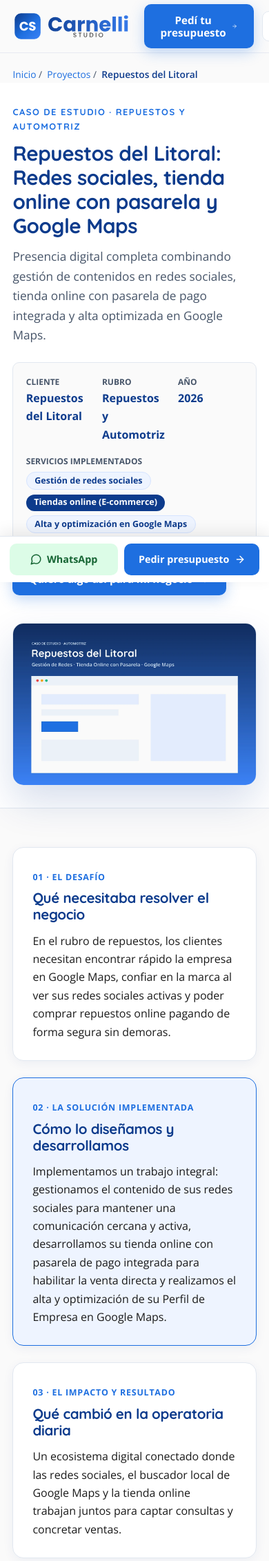
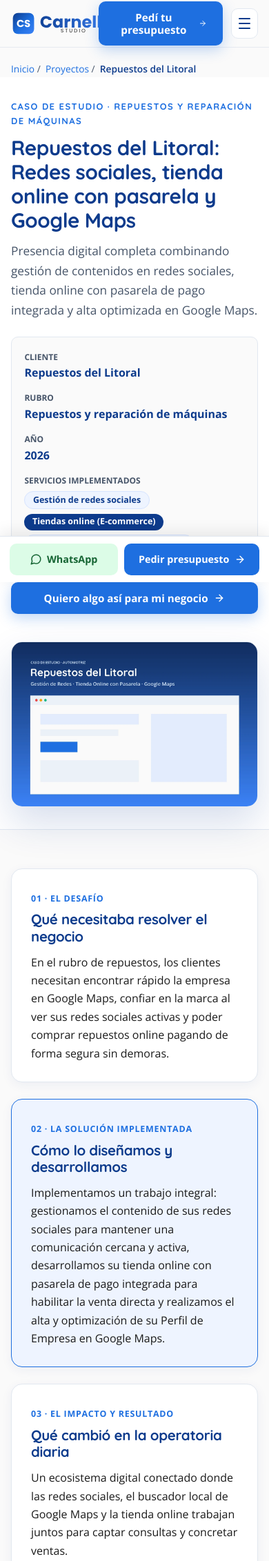
Before and after one commit to AlexG1223/Carnelli-Studio-Web, a PHP site: page /proyectos/repuestos-del-litoral in a window 390 px wide. Shown: the top 2263 px of the page at 69% size. Run offline with PHP 8.4, Linux system fonts and the light colour scheme.

Commit message:
fix(ui): corregir desborde responsive en mobile y contraste en hover de botones/enlaces sobre fondo azul

```diff
--- a/app/config/config.php
+++ b/app/config/config.php
@@ -79,6 +79,6 @@ if ($configuredUrl === '' || (!$isLocal && str_contains($configuredUrl, 'localho
 define('APP_ENV', $appEnv);
 define('BASE_URL', rtrim($configuredUrl, '/'));
 define('BASE_PATH', $scriptDir);
-define('ASSETS_VERSION', '2.1.0');
+define('ASSETS_VERSION', '2.2.0');
 define('DATA_PATH', APP_PATH . '/data');
 define('STORAGE_PATH', APP_PATH . '/storage');
--- a/app/data/clientes.json
+++ b/app/data/clientes.json
@@ -14,7 +14,7 @@
         "id": 2,
         "nombre": "Repuestos del Litoral",
         "slug": "repuestos-del-litoral",
-        "rubro": "Repuestos y Automotriz",
+        "rubro": "Repuestos y reparación de máquinas",
         "logo": "",
         "web_url": "",
         "instagram_url": "",
@@ -36,7 +36,7 @@
         "id": 4,
         "nombre": "Piscinas Fiji",
         "slug": "piscinas-fiji",
-        "rubro": "Piscinas y Exteriores",
+        "rubro": "Piscinas y Spa",
         "logo": "",
         "web_url": "",
         "instagram_url": "",
--- a/app/data/proyectos.json
+++ b/app/data/proyectos.json
@@ -46,7 +46,7 @@
         "titulo": "Repuestos del Litoral: Redes sociales, tienda online con pasarela y Google Maps",
         "cliente_id": 2,
         "cliente_nombre": "Repuestos del Litoral",
-        "rubro": "Repuestos y Automotriz",
+        "rubro": "Repuestos y reparación de máquinas",
         "anio": 2026,
         "servicios_ids": [
             1,
@@ -126,7 +126,7 @@
         "titulo": "Piscinas Fiji: Landing page comercial y asesoramiento digital",
         "cliente_id": 4,
         "cliente_nombre": "Piscinas Fiji",
-        "rubro": "Piscinas y Exteriores",
+        "rubro": "Piscinas y Spa",
         "anio": 2026,
         "servicios_ids": [
             7,
--- a/assets/css/base.css
+++ b/assets/css/base.css
@@ -92,6 +92,8 @@
 html {
     scroll-behavior: smooth;
     -webkit-text-size-adjust: 100%;
+    overflow-x: hidden;
+    width: 100%;
 }
 
 body {
@@ -101,6 +103,8 @@ body {
     color: var(--negro-texto);
     background-color: var(--fondo-claro);
     overflow-x: hidden;
+    width: 100%;
+    max-width: 100vw;
     padding-bottom: 68px; /* Espacio en mobile para la barra CTA inferior */
 }
 
@@ -161,7 +165,24 @@ img, svg {
     width: 100%;
     max-width: var(--container-max);
     margin-inline: auto;
-    padding-inline: clamp(1.15rem, 4vw, 2.25rem);
+    padding-inline: clamp(1rem, 4vw, 2.25rem);
+}
+
+/* Evitar que hijos de Grid o Flex expandan el ancho más allá del viewport en celulares */
+.hero__grid > *,
+.layers-grid > *,
+.projects-grid > *,
+.services-cards-grid > *,
+.plans-grid > *,
+.why-grid > *,
+.why-grid__cards > *,
+.service-detail__grid > *,
+.case-hero__grid > *,
+.case-narrative-grid > *,
+.contact-page__grid > *,
+.site-footer__grid > *,
+.cta-final__box > * {
+    min-width: 0;
 }
 
 .container--narrow {
--- a/assets/css/components.css
+++ b/assets/css/components.css
@@ -17,21 +17,37 @@
     display: flex;
     align-items: center;
     justify-content: space-between;
-    min-height: 76px;
-    gap: 1.25rem;
+    min-height: 68px;
+    gap: 0.75rem;
+}
+
+@media (min-width: 768px) {
+    .site-header__inner {
+        min-height: 76px;
+        gap: 1.25rem;
+    }
 }
 
 /* Respeto al área de resguardo del logo (X) */
 .site-header__brand {
     display: inline-flex;
     align-items: center;
-    padding-block: 8px;
-    flex-shrink: 0;
+    padding-block: 6px;
+    flex-shrink: 1;
+    min-width: 0;
 }
 
 .site-header__logo {
-    height: 44px;
+    height: 36px;
     width: auto;
+    max-width: 175px;
+}
+
+@media (min-width: 480px) {
+    .site-header__logo {
+        height: 42px;
+        max-width: none;
+    }
 }
 
 @media (min-width: 1024px) {
--- a/assets/css/pages.css
+++ b/assets/css/pages.css
@@ -911,13 +921,20 @@
 
 .case-specs {
     display: grid;
-    grid-template-columns: repeat(3, 1fr);
-    gap: 1rem;
+    grid-template-columns: 1fr;
+    gap: 0.85rem;
     background: var(--fondo-claro);
     border: 1px solid var(--gris-claro);
     border-radius: var(--radius-sm);
     padding: 1.15rem;
     margin-bottom: 1.5rem;
+}
+
+@media (min-width: 540px) {
+    .case-specs {
+        grid-template-columns: repeat(3, 1fr);
+        gap: 1rem;
+    }
 }
 
 .case-specs__item dt {
@@ -1401,11 +1432,35 @@
 
 .wizard-nav {
     display: flex;
+    flex-wrap: wrap;
+    gap: 0.75rem;
     justify-content: space-between;
     align-items: center;
     margin-top: 1.5rem;
     padding-top: 1.25rem;
     border-top: 1px solid var(--gris-claro);
+}
+
+@media (max-width: 480px) {
+    .hero__actions .btn,
+    .page-hero__actions .btn,
+    .case-hero__actions .btn,
+    .thankyou-card__actions .btn,
+    .wizard-nav .btn {
+        width: 100%;
+    }
+
+    .hero-showcase {
+        padding: 1.15rem;
+    }
+
+    .cta-final__box {
+        padding: 1.35rem;
+    }
+
+    .cta-final__form-card {
+        padding: 1.25rem;
+    }
 }
 
 .form-legal-note {
```
Also changed, not shown: other parts of assets/css/components.css (+80 -12 lines), other parts of assets/css/pages.css (+34 -10 lines), app/views/pages/contacto.php (+49 -30 lines), app/views/pages/home.php (+55 -33 lines), assets/css/admin.css (+7 -1 lines), 6 other files.
